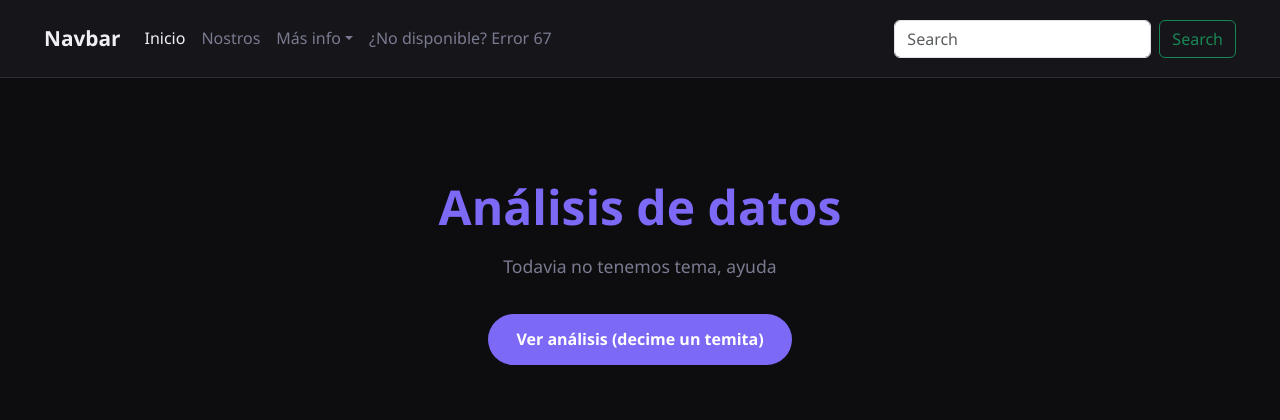
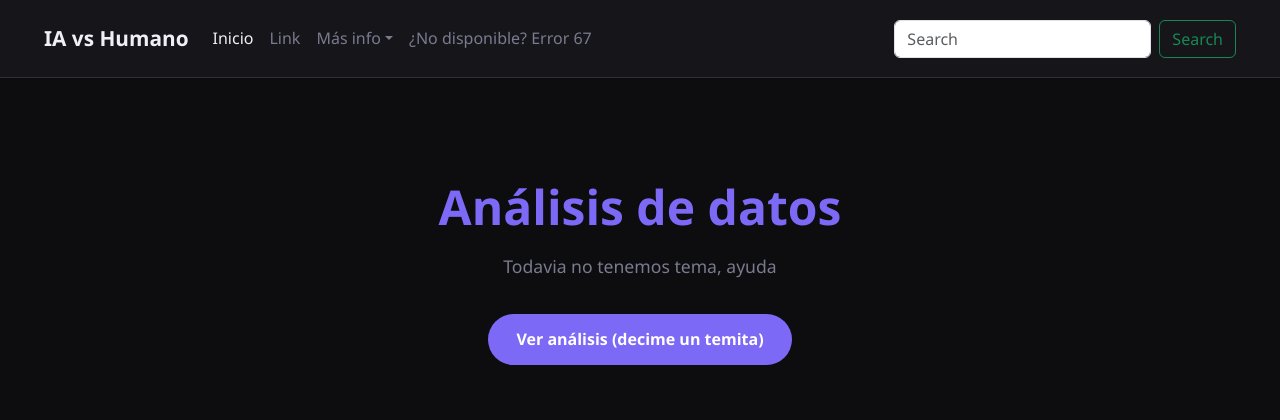
Before and after one commit to matiascena06/repogit, a Flask app: page / in a window 1280 px wide. Shown: the top 420 px of the page. Run offline with Flask 3, Linux system fonts and the light colour scheme.

Commit message:
minicambio

```diff
--- a/templates/index.html
+++ b/templates/index.html
@@ -10,7 +10,7 @@
 <body>
   <nav class="navbar navbar-expand-lg bg-body-tertiary">
         <div class="container-fluid">
-            <a class="navbar-brand" href="#">Navbar</a>
+            <a class="navbar-brand" href="#">IA vs Humano</a>
         <button class="navbar-toggler" type="button" data-bs-toggle="collapse" data-bs-target="#navbarSupportedContent" aria-controls="navbarSupportedContent" aria-expanded="false" aria-label="Toggle navigation">
             <span class="navbar-toggler-icon"></span>
         </button>
@@ -20,13 +20,13 @@
                         <a class="nav-link active" aria-current="page" href="#">Inicio</a>
                     </li>
                     <li class="nav-item">
-                        <a class="nav-link" href="#">Nostros</a>
+                        <a class="nav-link" href="#">Link</a>
                     </li>
                     <li class="nav-item dropdown">
                         <a class="nav-link dropdown-toggle" href="#" role="button" data-bs-toggle="dropdown" aria-expanded="false">Más info</a>
                         <ul class="dropdown-menu">
-                            <li><a class="dropdown-item" href="#graficos">Ver gráficos</a></li>
-                            <li><a class="dropdown-item" href="#datos">Ver datos</a></li>
+                            <li><a class="dropdown-item" href="#graficos">Link 1</a></li>
+                            <li><a class="dropdown-item" href="#datos">Link 2</a></li>
                             <li><hr class="dropdown-divider"></li>
                             <li><a class="dropdown-item" href="#equipo">Nuestro equipo</a></li>
                         </ul>
```
